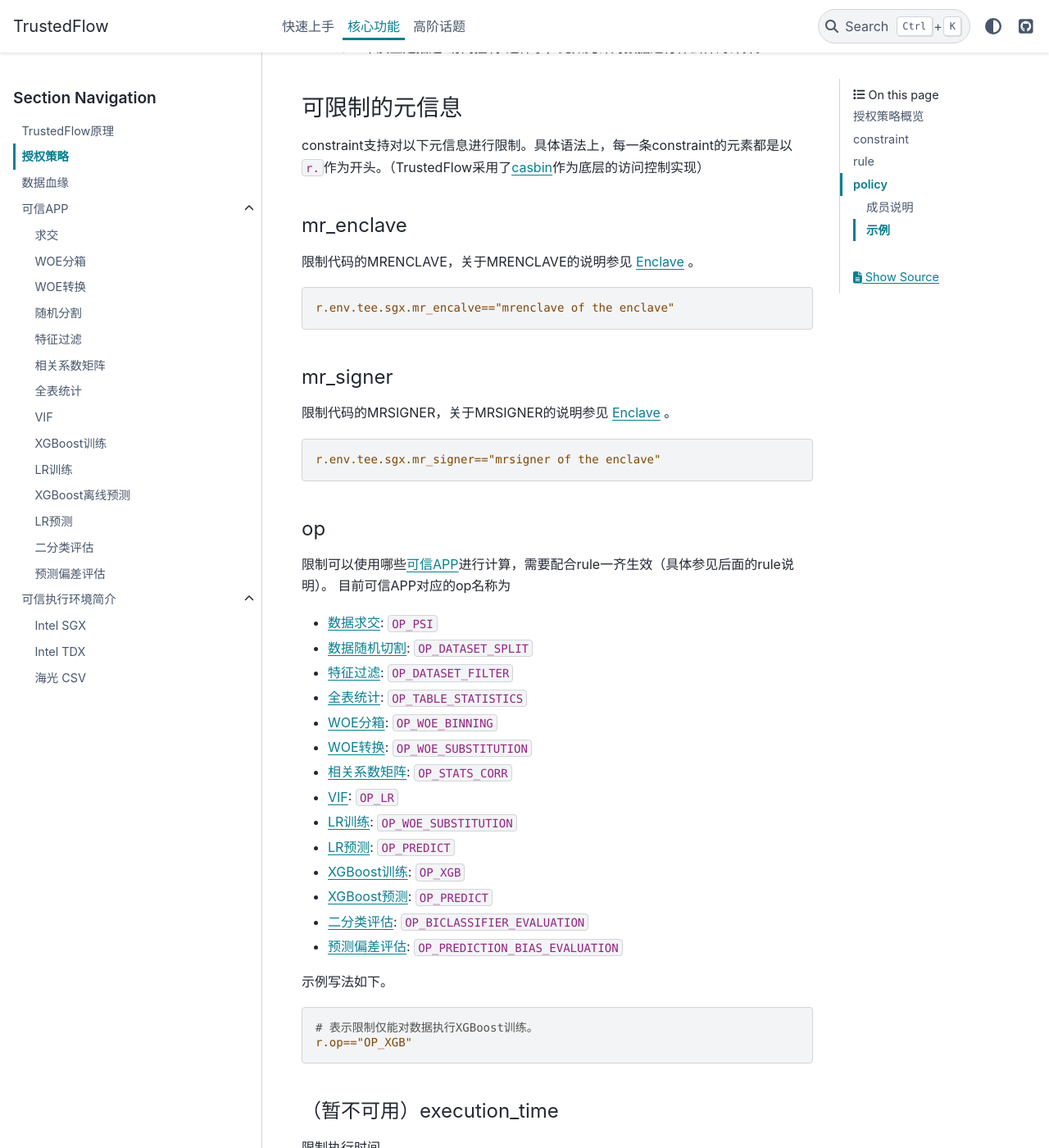
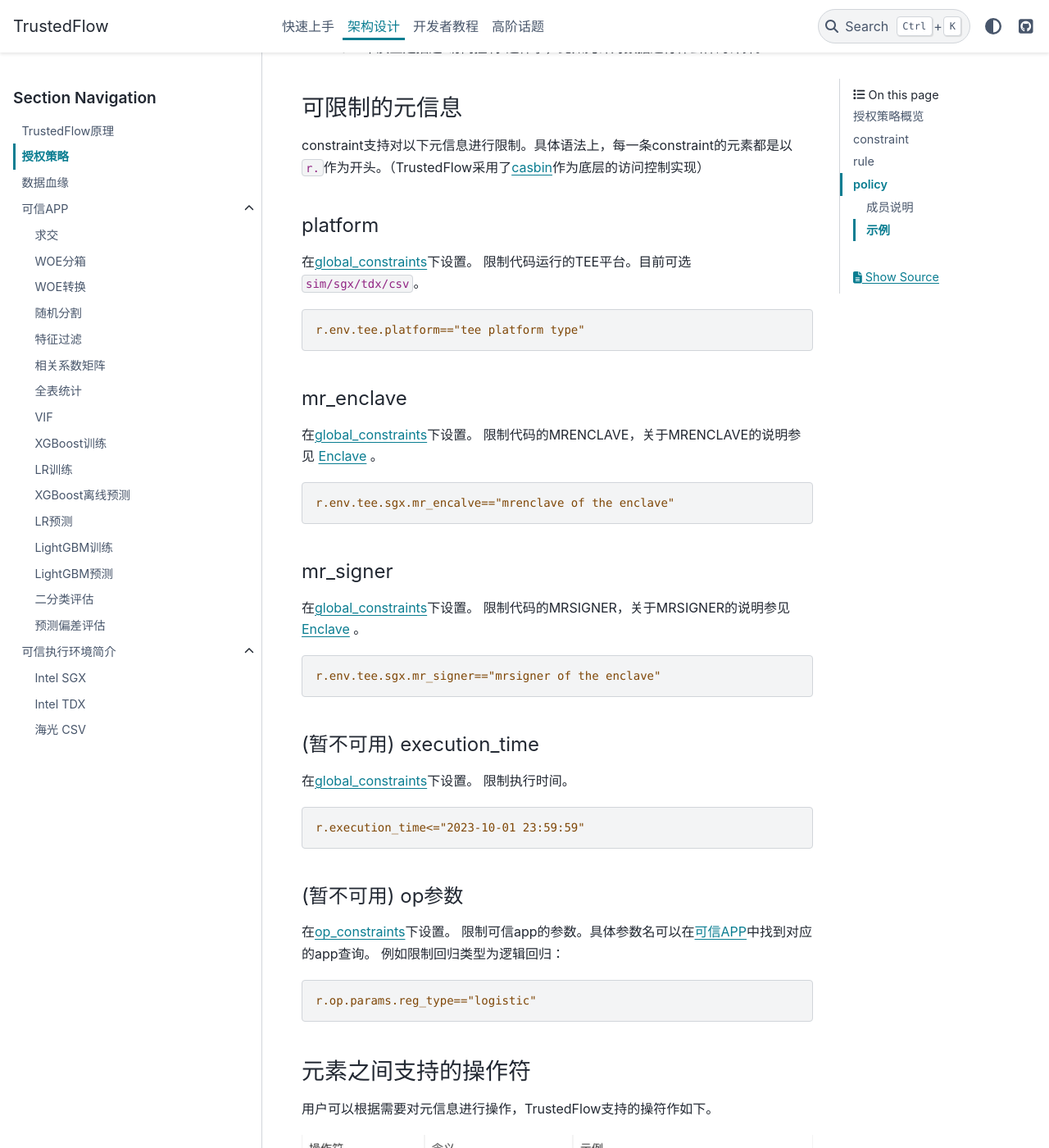
Before and after one commit to asterinas/trustflow, a Sphinx documentation site: the page built from docs/architecture/policy.md, in a window 1280 px wide and 1400 px high, scrolled down 1234 px. Shown: the whole window at 82% size. Built offline with Sphinx 7.4.7 and the PyData theme 0.15.4, drawn with Linux system fonts in a browser that asks for light colours; some of the changed text lies outside the part shown.

Commit message:
repo-sync-2024-06-19T10:45:51+0800

````diff
--- a/docs/architecture/apps/index.rst
+++ b/docs/architecture/apps/index.rst
@@ -31,5 +31,7 @@
    lr_train
    xgb_predict
    lr_predict
+   lgbm_train
+   lgbm_predict
    binary_evaluation
    prediction_bias_eval
--- a/docs/architecture/index.rst
+++ b/docs/architecture/index.rst
@@ -1,4 +1,4 @@
-核心功能
+架构设计
 ========================
 想了解TrustedFlow原理和功能，欢迎阅读下列文章！
 
--- a/docs/architecture/policy.md
+++ b/docs/architecture/policy.md
@@ -16,7 +16,15 @@
 ### 可限制的元信息
 constraint支持对以下元信息进行限制。具体语法上，每一条constraint的元素都是以`r.`作为开头。（TrustedFlow采用了[casbin](https://github.com/casbin/casbin)作为底层的访问控制实现）
 
+#### platform
+在[global_constraints](#global_constraints)下设置。
+限制代码运行的TEE平台。目前可选`sim/sgx/tdx/csv`。
+```yaml
+r.env.tee.platform=="tee platform type"
+```
+
 #### mr_enclave
+在[global_constraints](#global_constraints)下设置。
 限制代码的MRENCLAVE，关于MRENCLAVE的说明参见 [Enclave](./tee/sgx.md#enclave) 。
 
 ```yaml
@@ -24,41 +32,26 @@
 ```
 
 #### mr_signer
+在[global_constraints](#global_constraints)下设置。
 限制代码的MRSIGNER，关于MRSIGNER的说明参见 [Enclave](./tee/sgx.md#enclave) 。
 
 ```yaml
 r.env.tee.sgx.mr_signer=="mrsigner of the enclave"
 ```
 
-#### op
-限制可以使用哪些[可信APP](./apps/index.rst)进行计算，需要配合rule一齐生效（具体参见后面的rule说明）。
-目前可信APP对应的op名称为
-
-- [数据求交](./apps/intersect.md): `OP_PSI`
-- [数据随机切割](./apps/split.md): `OP_DATASET_SPLIT`
-- [特征过滤](./apps/feature_filter.md): `OP_DATASET_FILTER`
-- [全表统计](./apps/data_describe.md): `OP_TABLE_STATISTICS`
-- [WOE分箱](./apps/woe_binning.md): `OP_WOE_BINNING`
-- [WOE转换](./apps/woe_substitution.md): `OP_WOE_SUBSTITUTION`
-- [相关系数矩阵](./apps/corr.md): `OP_STATS_CORR`
-- [VIF](./apps/vif.md): `OP_LR`
-- [LR训练](./apps/lr_train.md): `OP_WOE_SUBSTITUTION`
-- [LR预测](./apps/lr_predict.md): `OP_PREDICT`
-- [XGBoost训练](./apps/xgb_train.md): `OP_XGB`
-- [XGBoost预测](./apps/xgb_train.md): `OP_PREDICT`
-- [二分类评估](./apps/binary_evaluation.md): `OP_BICLASSIFIER_EVALUATION`
-- [预测偏差评估](./apps/prediction_bias_eval.md): `OP_PREDICTION_BIAS_EVALUATION`
-
-示例写法如下。
-```yaml
-# 表示限制仅能对数据执行XGBoost训练。
-r.op=="OP_XGB"
-```
-
-#### （暂不可用）execution_time
+#### (暂不可用) execution_time
+在[global_constraints](#global_constraints)下设置。
 限制执行时间。
 ```yaml
 r.execution_time<="2023-10-01 23:59:59"
+```
+
+#### (暂不可用) op参数
+在[op_constraints](#op_constraints)下设置。
+限制可信app的参数。具体参数名可以在[可信APP](./apps/index.rst)中找到对应的app查询。
+例如限制回归类型为逻辑回归：
+```yaml
+r.op.params.reg_type=="logistic"
 ```
 
 ### 元素之间支持的操作符
@@ -93,8 +86,10 @@
 下列rule描述了以下限制
 1. 被授权方为bob和carol
 2. 允许使用数据列f1、f2和f3
-3. 限制XGB和LR的mrenclave
-4. 限制所有代码的mrsigner
+3. 允许xgb_train组件使用数据
+4. 允许lr_train组件进行逻辑回归时使用数据
+5. 限制组件运行平台为sgx
+6. 限制代码的mr_enclave为MRENCLAVE
 
 ```json
 {
@@ -110,20 +105,19 @@
     ],
     "op_constraints":[
         {
-            "op_name":"OP_XGB",
-            "constraints":[
-                "r.op==\"OP_XGB\" && r.env.tee.sgx.mr_enclave==\"XGB_ENCLAVE\""
-            ]
+            "op_name": "xgb_train",
+            "constraints":[]
         },
         {
-            "op_name":"OP_LR",
+            "op_name": "lr_train",
             "constraints":[
-                "r.op==\"OP_LR\" && r.env.tee.sgx.mr_enclave==\"LR_ENCLAVE\""
+                "r.op.params.reg_type==\"logistic\""
             ]
         }
     ],
     "global_constraints":[
-        "r.env.tee.sgx.mr_signer==\"MRSIGNER\""
+        "r.env.tee.platform==\"sgx\"",
+        "r.env.tee.sgx.mr_enclave==\"MRENCLAVE\""
     ]
 }
 ```
@@ -160,20 +154,19 @@
             ],
             "op_constraints":[
                 {
-                    "op_name":"OP_XGB",
-                    "constraints":[
-                        "r.op==\"OP_XGB\" && r.env.tee.sgx.mr_enclave==\"XGB_ENCLAVE\""
-                    ]
+                    "op_name": "xgb_train",
+                    "constraints":[]
                 },
                 {
-                    "op_name":"OP_LR",
+                    "op_name": "lr_train",
                     "constraints":[
-                        "r.op==\"OP_LR\" && r.env.tee.sgx.mr_enclave==\"LR_ENCLAVE\""
+                        "r.op.params.reg_type==\"logistic\""
                     ]
                 }
             ],
             "global_constraints":[
-                "r.env.tee.sgx.mr_signer==\"MRSIGNER\""
+                "r.env.tee.platform==\"sgx\"",
+                "r.env.tee.sgx.mr_enclave==\"MRENCLAVE\""
             ]
         }
     ]
--- a/docs/index.rst
+++ b/docs/index.rst
@@ -47,6 +47,9 @@
 2. `授权策略 <architecture/policy>`_
 3. `可信应用 <architecture/apps/index>`_
 
+自定义可信组件
+---------------
+开发新的自定义可信组件，欢迎阅读 `新组件开发教程 <development/new_component>`_ 。
 
 高阶话题
 -----------
````
Also changed, not shown: other parts of docs/index.rst (+1 -0 lines), docs/architecture/apps/lgbm_predict.md (added, +123 -0 lines), docs/architecture/apps/lgbm_train.md (added, +141 -0 lines), docs/development/index.rst (added, +15 -0 lines), docs/development/new_component.ipynb (added), docs/quick_start/step3.ipynb.
